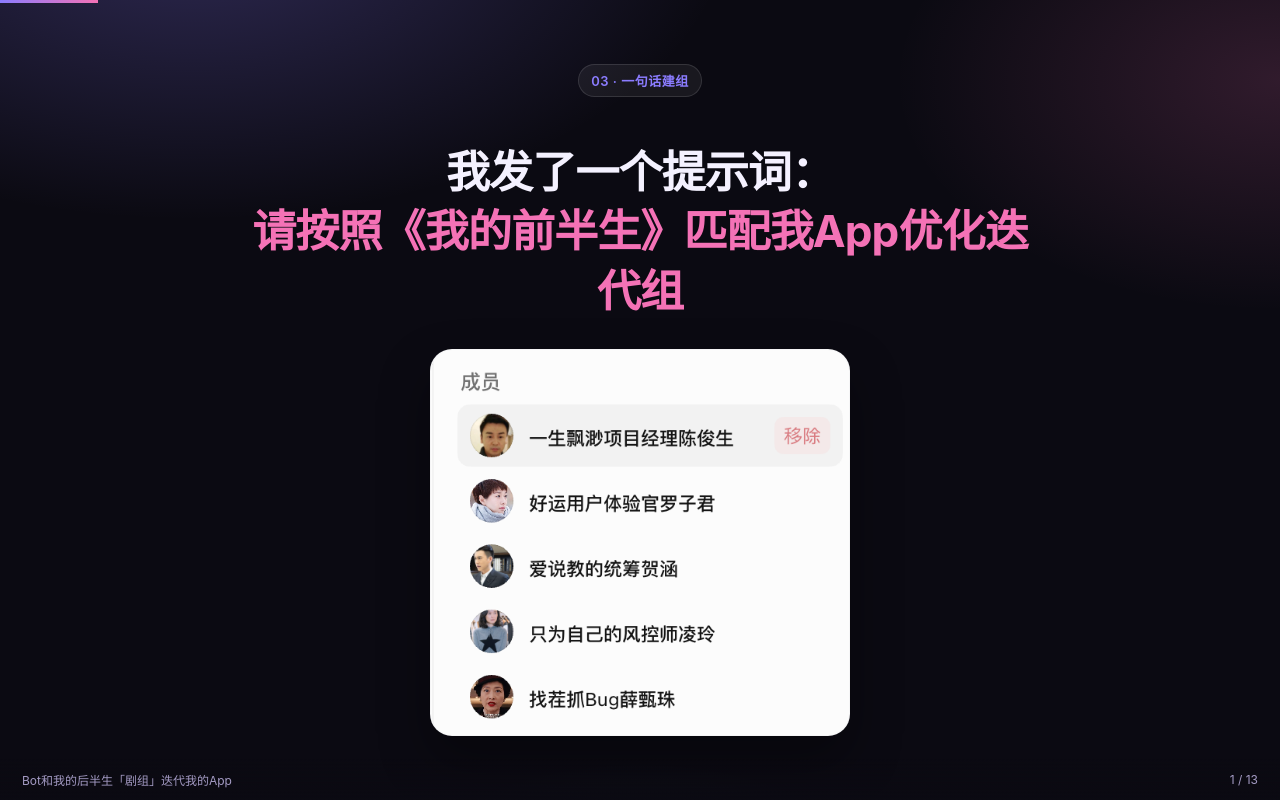
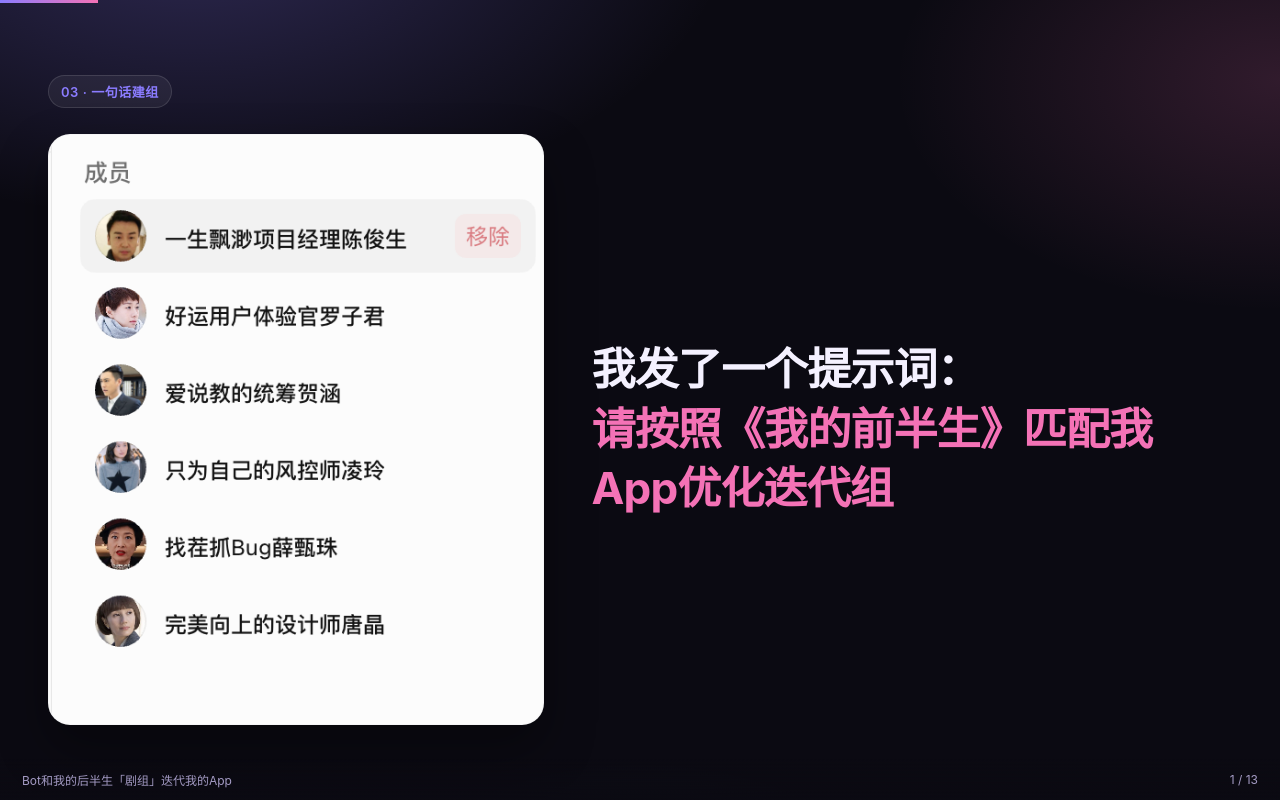
Before and after one commit to Didiisacorgi/guangzhou, a plain HTML site: page index.html in a window 1280 px wide. Drawn offline with Linux system fonts and the light colour scheme.

Commit message:
Update Guangzhou site assets

```diff
--- a/index.html
+++ b/index.html
@@ -308,25 +308,44 @@
 
 
   .cast-prompt {
-    display: flex; flex-direction: column; justify-content: center; align-items: center;
-    gap: clamp(18px, 3vw, 28px); text-align: center;
+    display: flex; flex-direction: column; justify-content: center;
+    padding: clamp(20px, 4vw, 48px);
+  }
+  .cast-prompt .tag { align-self: flex-start; }
+  .cast-row {
+    display: grid;
+    grid-template-columns: minmax(280px, 42%) 1fr;
+    gap: clamp(24px, 4vw, 48px);
+    align-items: center;
+    width: min(1180px, 100%);
+    margin-top: 8px;
+  }
+  @media (max-width: 900px) {
+    .cast-row { grid-template-columns: 1fr; }
+    .cast-prompt .big { text-align: center; }
   }
   .cast-prompt .big {
-    font-size: clamp(26px, 3.8vw, 44px);
+    font-size: clamp(26px, 3.6vw, 44px);
     line-height: 1.35; font-weight: 750; letter-spacing: -0.02em;
-    color: var(--text); max-width: 18em;
+    color: var(--text); text-align: left; max-width: 14em;
   }
   .cast-prompt .big em {
     font-style: normal; color: var(--pink);
   }
   .cast-shot {
-    width: min(420px, 92vw);
+    width: 100%;
+    max-height: calc(100vh - 140px);
     border-radius: 22px; overflow: hidden;
     border: 1px solid var(--line);
     background: #f3f3f5;
     box-shadow: 0 24px 50px rgba(0,0,0,.35);
+    display: flex; align-items: center; justify-content: center;
   }
-  .cast-shot img { display: block; width: 100%; height: auto; }
+  .cast-shot img {
+    display: block; width: 100%; height: auto;
+    max-height: calc(100vh - 140px);
+    object-fit: contain; object-position: top center;
+  }
 
 </style>
 </head>
@@ -393,9 +412,11 @@
   <!-- 3 cast prompt -->
   <section class="slide cast-prompt" data-title="组剧组">
     <div class="tag">03 · 一句话建组</div>
-    <p class="big">我发了一个提示词：<br/><em>请按照《我的前半生》匹配我App优化迭代组</em></p>
-    <div class="cast-shot">
-      <img src="cast-members.png" alt="成员：陈俊生 / 罗子君 / 贺涵 / 凌玲 / 薛甄珠 / 唐晶" />
+    <div class="cast-row">
+      <div class="cast-shot">
+        <img src="cast-members.png" alt="成员：陈俊生 / 罗子君 / 贺涵 / 凌玲 / 薛甄珠 / 唐晶" />
+      </div>
+      <p class="big">我发了一个提示词：<br/><em>请按照《我的前半生》匹配我App优化迭代组</em></p>
     </div>
   </section>
 
```
